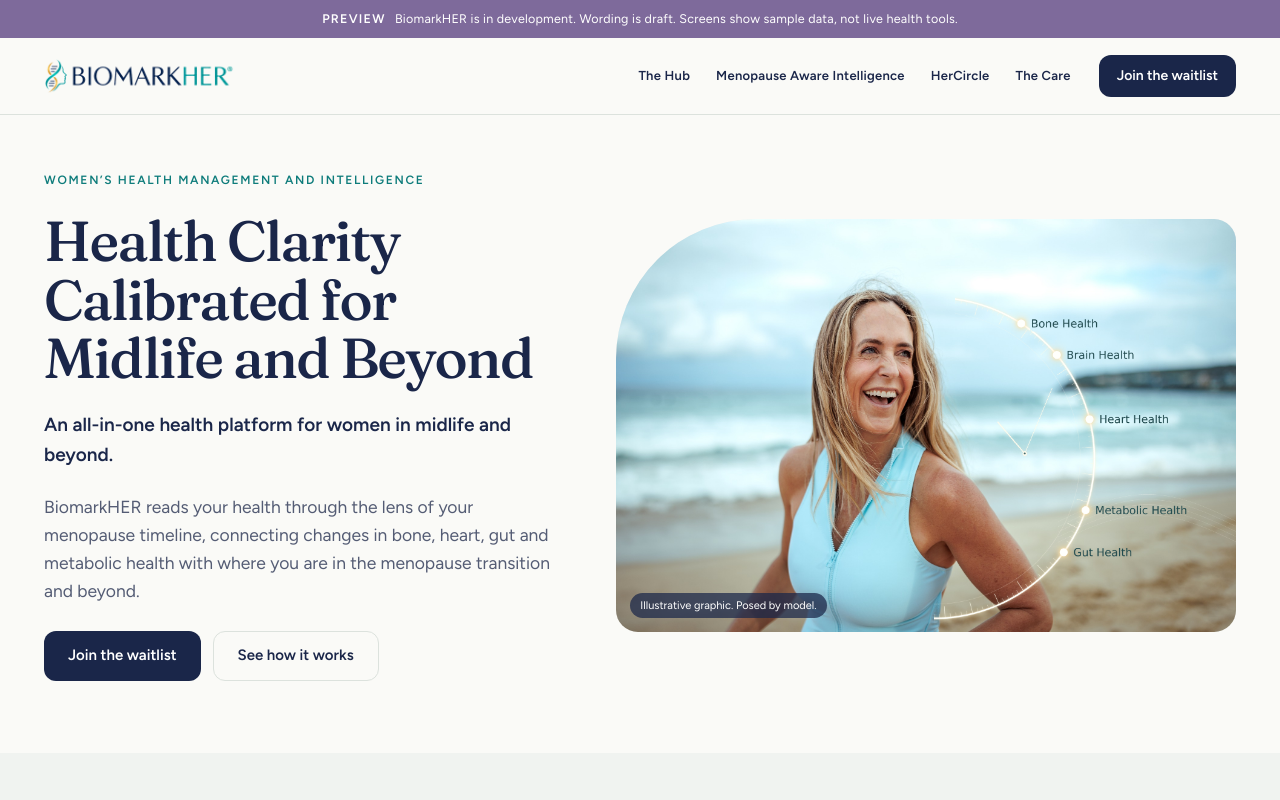
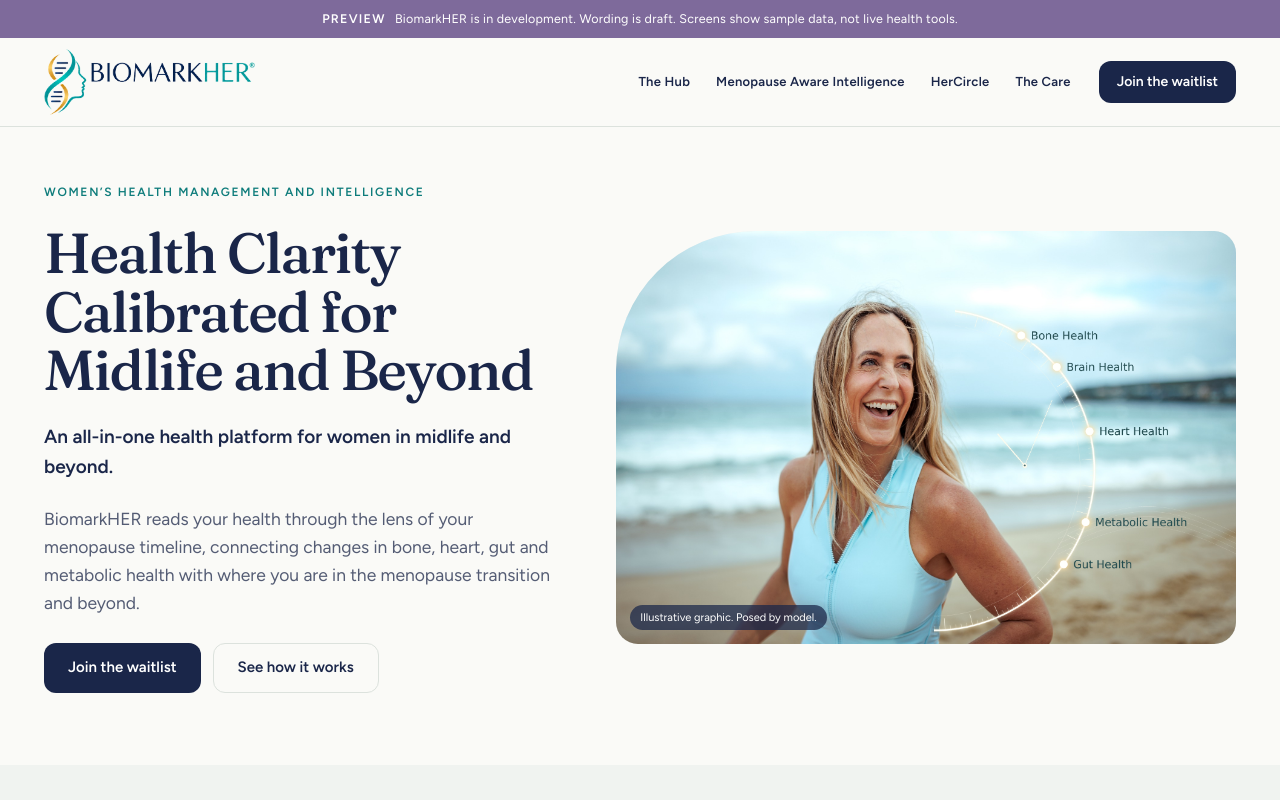
Before and after one commit to nielsoncmn/Biomarkher-site, a plain HTML site: page preview-merged.html in a window 1280 px wide. Shown: the top 800 px of the page. Drawn offline with Linux system fonts and the light colour scheme.

Commit message:
Use the official horizontal lockup on preview-merged.html.
The owner confirmed (2026-11-20) that the lockup with the DNA/profile mark, BIOMARKHER wordmark, purple flower divider and the tagline 'Health Clarity Calibrated for Midlife and Beyond' is the current official logo. The footer now shows the full lockup (images/logo-lockup.png). The header shows the same artwork without the divider and tagline (images/logo-wordmark.png), because the tagline is unreadable at header height and the hero headline already carries it. Both are cut from the supplied PNG with the white ground made transparent.

Co-Authored-By: Claude Opus 5.5 <noreply@anthropic.com>
Claude-Session: https://claude.ai/code/session_01QDC9sVT6DyhrAGrqdGeFrA

```diff
--- a/preview-merged.html
+++ b/preview-merged.html
@@ -81,8 +81,8 @@ section{padding-block:96px}
 .banner strong{letter-spacing:.1em;font-weight:600;margin-right:6px}
 header{position:sticky;top:env(safe-area-inset-top, 0px);z-index:20;background:rgba(250,250,247,.94);backdrop-filter:blur(10px);border-bottom:1px solid var(--line)}
 body::before{content:"";position:fixed;inset:0 0 auto;height:env(safe-area-inset-top, 0px);z-index:30;background:var(--bg)}
-.nav{display:flex;align-items:center;gap:28px;height:76px}
-.nav .logo img{width:190px;height:auto}
+.nav{display:flex;align-items:center;gap:28px;height:88px}
+.nav .logo img{width:auto;height:66px}
 .nav nav{display:flex;gap:26px;margin-left:auto;font-size:13px;font-weight:600;letter-spacing:.02em}
 .nav nav a{color:var(--ink);text-decoration:none}
 .nav nav a:hover{color:var(--teal)}
@@ -90,10 +90,10 @@ body::before{content:"";position:fixed;inset:0 0 auto;height:env(safe-area-inset
 .menu{display:none;margin-left:auto}
 .menu summary{list-style:none;cursor:pointer;font-weight:600;font-size:14px;padding:10px 4px}
 .menu summary::-webkit-details-marker{display:none}
-.menu div{position:absolute;left:0;right:0;top:76px;background:var(--bg);border-bottom:1px solid var(--line);display:grid;padding:8px max(16px, env(safe-area-inset-left, 0px)) 16px}
+.menu div{position:absolute;left:0;right:0;top:88px;background:var(--bg);border-bottom:1px solid var(--line);display:grid;padding:8px max(16px, env(safe-area-inset-left, 0px)) 16px}
 .menu div a{padding:12px 0;color:var(--ink);text-decoration:none;font-weight:600;border-top:1px solid var(--line)}
 @media (max-width:1060px){.nav nav{display:none}.menu{display:block}}
-@media (max-width:520px){.nav .logo img{width:150px}.nav{gap:14px}.nav .btn{padding:0 14px;font-size:13px}}
+@media (max-width:520px){.nav .logo img{height:50px}.nav{gap:14px}.nav .btn{padding:0 14px;font-size:13px}}
 
 /* hero */
 .hero{padding-block:56px 72px}
@@ -256,7 +256,7 @@ body::before{content:"";position:fixed;inset:0 0 auto;height:env(safe-area-inset
 .waitlist .msg{font-size:14px;color:var(--teal);font-weight:600;min-height:20px}
 footer{border-top:1px solid var(--line);padding-block:36px 44px;font-size:13px;color:var(--muted)}
 footer .wrap{display:grid;gap:14px}
-footer img{width:170px;height:auto}
+footer img{width:320px;max-width:100%;height:auto}
 footer nav{display:flex;gap:18px}
 footer nav a{color:var(--muted)}
 .draft-tag{display:inline-block;font-size:10px;font-weight:700;letter-spacing:.1em;color:var(--plum);background:var(--plum-soft);padding:2px 8px;border-radius:999px;vertical-align:middle}
@@ -270,7 +270,7 @@ footer nav a{color:var(--muted)}
 
 <header>
   <div class="wrap nav">
-    <a class="logo" href="#top" aria-label="BiomarkHER home"><img src="images/logo.png" alt="BiomarkHER" width="800" height="152"></a>
+    <a class="logo" href="#top" aria-label="BiomarkHER home"><img src="images/logo-wordmark.png" alt="BiomarkHER" width="663" height="207"></a>
     <nav aria-label="Main">
       <a href="#hub">The Hub</a>
       <a href="#intelligence">Menopause Aware Intelligence</a>
@@ -603,7 +603,7 @@ footer nav a{color:var(--muted)}
 
 <footer>
   <div class="wrap">
-    <img src="images/logo.png" alt="BiomarkHER" width="800" height="152">
+    <img src="images/logo-lockup.png" alt="BiomarkHER. Health Clarity Calibrated for Midlife and Beyond" width="1006" height="323">
     <nav aria-label="Footer"><a href="#top">Privacy</a><a href="#top">Terms</a><a href="#top">Contact</a></nav>
     <p>BiomarkHER explains your results; it does not diagnose or replace your clinician. People shown are models in stock photos. Results shown are sample data. <span class="draft-tag">DRAFT WORDING</span> © BiomarkHER.</p>
   </div>
```
Also changed, not shown: images/logo-lockup.png (added), images/logo-wordmark.png (added).
